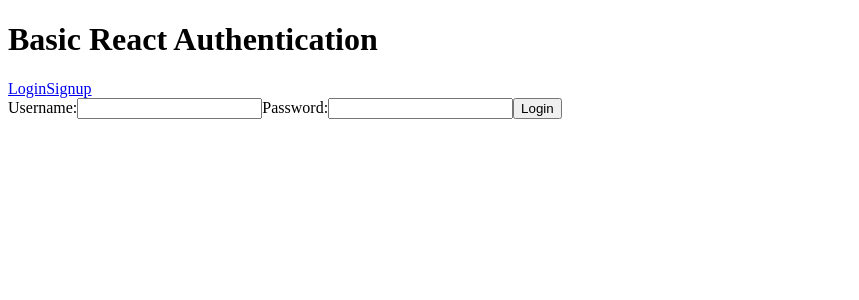
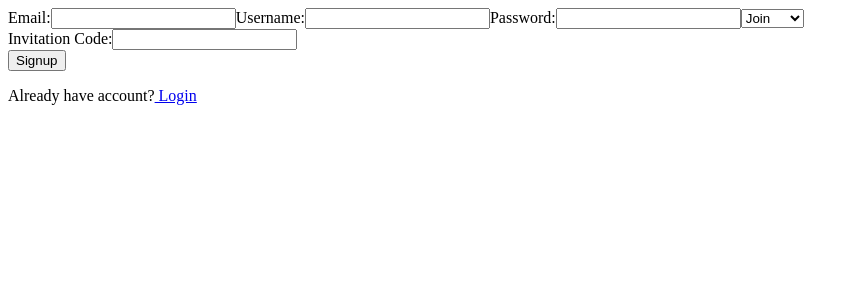
Before and after one commit to mucklaa/roomies-frontend, a React (Create React App) app: page /signup in a window 1280 px wide. Shown: the top 300 px of the page, without its empty margins (0-859 px from the left). Built offline with nearby package versions, Linux system fonts and the light colour scheme; no server answers.

Commit message:
profile page data

```diff
--- a/package.json
+++ b/package.json
@@ -6,6 +6,8 @@
     "axios": "^0.18.0",
     "react": "^16.5.2",
     "react-dom": "^16.5.2",
+    "react-facebook-login": "^4.1.1",
+    "react-google-login": "^5.0.4",
     "react-router-dom": "^4.3.1",
     "react-scripts": "^2.1.8"
   },
--- a/src/App.js
+++ b/src/App.js
@@ -2,7 +2,6 @@
 import { Switch } from "react-router-dom";
 
 import Navbar from "./components/Navbar";
-import Private from "./pages/Private";
 import Profile from "./pages/Profile"
 import Signup from "./pages/Signup";
 import Login from "./pages/Login";
@@ -10,10 +9,6 @@
 import Shopping from "./pages/Shopping";
 import Chat from "./pages/Chat";
 import Bill from "./pages/Bill";
-
-
-
-
 
 import PrivateRoute from "./components/PrivateRoute";
 import AnonRoute from "./components/AnonRoute";
@@ -24,18 +19,16 @@
     return (
       <AuthProvider>
         <div className="container">
-          <h1>Basic React Authentication</h1>
           <Navbar />
           <Switch>
-            <AnonRoute path="/" component={Login} />
-            <AnonRoute path="/signup" component={Signup} />
-            <AnonRoute path="/login" component={Login} />
-            <AnonRoute exact path="/private" component={Private} />
-            <AnonRoute exact path="/profile" component={Profile} />
-            <AnonRoute exact path="/to-do" component={ToDo} />
-            <AnonRoute exact path="/shopping" component={Shopping} />
-            <AnonRoute exact path="/chat" component={Chat} />
-            <AnonRoute exact path="/bills" component={Bill} />
+            <AnonRoute exact path="/" component={Login} />
+            <AnonRoute exact path="/signup" component={Signup} />
+            <AnonRoute exact path="/login" component={Login} />
+            <PrivateRoute exact path="/profile" component={Profile} />
+            <PrivateRoute exact path="/to-do" component={ToDo} />
+            <PrivateRoute exact path="/shopping" component={Shopping} />
+            <PrivateRoute exact path="/chat" component={Chat} />
+            <PrivateRoute exact path="/bills" component={Bill} />
           </Switch>
         </div>
       </AuthProvider>
--- a/src/components/Navbar.js
+++ b/src/components/Navbar.js
@@ -1,5 +1,4 @@
 import React, { Component } from "react";
-import { Link } from "react-router-dom";
 import { withAuth } from "../lib/AuthProvider";
 class Navbar extends Component {
   render() {
@@ -11,12 +10,8 @@
             <p>username: {user.username}</p>
             <button onClick={logout}>Logout</button>
           </>
-        ) : (
-          <>
-            <Link to="/login">Login</Link>
-            <Link to="/signup">Signup</Link>
-          </>
-        )}
+        ) : null
+        }
       </div>
     );
   }
--- a/src/lib/AuthProvider.js
+++ b/src/lib/AuthProvider.js
@@ -54,9 +54,9 @@
   }
 
   signup = user => {
-    const { username, password } = user;
+    const { email, username, password, isAdmin, flatAttribute } = user;
     auth
-      .signup({ username, password })
+      .signup({ email, username, password, isAdmin, flatAttribute })
       .then(user => {
         this.setState({
           isLoggedin: true,
--- a/src/lib/auth-service.js
+++ b/src/lib/auth-service.js
@@ -9,9 +9,10 @@
   }
 
   signup(user) {
-    const { username, password } = user;
+    const { email, username, password, isAdmin, flatAttribute } = user;
+    console.log(user)
     return this.auth
-      .post("/auth/signup", { username, password })
+      .post("/auth/signup", { email, username, password, isAdmin, flatAttribute })
       .then(({ data }) => data);
   }
 
--- /dev/null
+++ b/src/lib/profile-services.js
@@ -0,0 +1,23 @@
+import axios from "axios";
+
+class ProfileAuth {
+  constructor() {
+    this.profile = axios.create({
+      baseURL: "http://localhost:5000/user/profile",
+      withCredentials: true
+    });
+  }
+
+
+  getFlat(user){
+    //console.log(user)
+    return this.profile
+      .get(`/${user}`)
+        .then((apiResponse) => apiResponse)
+  }
+}
+
+
+const profileAuth = new ProfileAuth();
+
+export default profileAuth;
--- a/src/pages/Login.js
+++ b/src/pages/Login.js
@@ -1,5 +1,20 @@
 import React, { Component } from "react";
 import { withAuth } from "../lib/AuthProvider";
+import { Link } from "react-router-dom";
+// import ReactDOM from 'react-dom';
+// import GoogleLogin from 'react-google-login';
+// import FacebookLogin from 'react-facebook-login';
+
+
+
+
+// const responseGoogle = (response) => {
+//   console.log(response);
+// }
+
+// const responseFacebook = (response) => {
+//   console.log(response);
+// }
 
 class Login extends Component {
   state = {
@@ -21,6 +36,9 @@
   render() {
     const { username, password } = this.state;
     return (
+      <div>
+      <img src="/logo4png Kopie.png" alt=""/>
+      <h1>Login</h1>
       <form onSubmit={this.handleFormSubmit}>
         <label>Username:</label>
         <input
@@ -38,6 +56,26 @@
         />
         <input type="submit" value="Login" />
       </form>
+
+      {/* <GoogleLogin
+        clientId="658977310896-knrl3gka66fldh83dao2rhgbblmd4un9.apps.googleusercontent.com"
+        buttonText="Login"
+        onSuccess={responseGoogle}
+        onFailure={responseGoogle}
+        cookiePolicy={'single_host_origin'}
+      />
+
+      <FacebookLogin
+        appId="1088597931155576"
+        autoLoad={true}
+        fields="name,email,picture"
+        onClick={componentClicked}
+        callback={responseFacebook}
+      /> */}
+
+      <p>Don't have an account?</p>
+      <Link to="/signup">Sign Up</Link>
+      </div>
     );
   }
 }
--- a/src/pages/Profile.js
+++ b/src/pages/Profile.js
@@ -1,16 +1,64 @@
 import React, { Component } from "react";
 import { withAuth } from "../lib/AuthProvider";
-import NavbarFooter from "./../components/NavbarFooter"
+import NavbarFooter from "./../components/NavbarFooter";
+import profileAuth from "./../lib/profile-services";
+
 
 class Profile extends Component {
+  state = {
+    flat: {},
+    users: []
+  };
+
+
+  // getFlat = () => {
+  //   axios.get(`http://localhost:5000/user/profile/${this.props.user.flat}`)
+  //     .then((apiResponse) => {
+  //       console.log(this.props.user)
+  //       console.log(apiResponse.data)
+  //       this.setState({
+  //         flat: apiResponse.data,
+  //         users: apiResponse.data.users
+  //       })
+  //   })
+  // }
+
+  componentDidMount() {
+    profileAuth.getFlat(this.props.user.flat)
+      .then((apiResponse) => this.setState({
+        flat: apiResponse.data,
+        users: apiResponse.data.users
+      }))
+  }
+
   render() {
+    const { flat, users } = this.state;
     return (
       <div>
         <h1>Profile</h1>
-        {/* <img src={this.props.user.image} alt=""/>
+
+        <img src={this.props.user.image} width="100px" alt=""/>
         <p>{this.props.user.username}</p>
         <p>{this.props.user.email}</p>
-        <p>{this.props.user.phone}</p> */}
+        <p>{this.props.user.phone}</p>
+        {
+          this.props.user.isAdmin ? <h3>Invitation Code: {flat.flatCode}</h3> : null
+        }
+
+        <h3>Your Flat</h3>
+        {
+          users.map((element, index) => {
+            console.log(element)
+            return (
+              <div key={index}>
+                <img src={element.image} width="100px" alt=""/>
+                <p>Username: {element.username}</p>
+                <p>PhoneNumber: {element.phoneNumber}</p>
+              </div>
+              )
+          })
+        }
+
         <NavbarFooter />
       </div>
 
--- a/src/pages/Signup.js
+++ b/src/pages/Signup.js
@@ -3,14 +3,18 @@
 import { withAuth } from "../lib/AuthProvider";
 class Signup extends Component {
   state = {
+    email: "",
     username: "",
-    password: ""
+    password: "",
+    isAdmin: false,
+    flatAttribute: ""
+
   };
 
   handleFormSubmit = event => {
     event.preventDefault();
-    const { username, password } = this.state;
-    this.props.signup({ username, password });
+    const { email, username, password, isAdmin, flatAttribute } = this.state;
+    this.props.signup({ email, username, password, isAdmin, flatAttribute });
   };
 
   handleChange = event => {
@@ -18,11 +22,27 @@
     this.setState({ [name]: value });
   };
 
+  handleSelect = event => {
+    event.preventDefault();
+    const { name, value } = event.target;
+    this.setState({[name]: value}, () => {
+
+      console.log(this.state.isAdmin)
+    })
+  }
+
   render() {
-    const { username, password } = this.state;
+    const { username, password, email, flatAttribute} = this.state;
     return (
       <div>
         <form onSubmit={this.handleFormSubmit}>
+          <label>Email:</label>
+            <input
+              type="email"
+              name="email"
+              value={email}
+              onChange={this.handleChange}
+            />
           <label>Username:</label>
           <input
             type="text"
@@ -37,6 +57,34 @@
             value={password}
             onChange={this.handleChange}
           />
+          <select name="isAdmin" onChange={this.handleSelect}>
+            <option value={false}>Join</option>
+            <option value={true}>Create</option>
+          </select>
+
+          { this.state.isAdmin ?
+          <div>
+           <label>Flatname:</label>
+          <input
+            type="text"
+            name="flatAttribute"
+            value={flatAttribute}
+            onChange={this.handleChange}
+          />
+          </div>
+            :
+          <div>
+           <label>Invitation Code:</label>
+          <input
+            type="text"
+            name="flatAttribute"
+            value={flatAttribute}
+            onChange={this.handleChange}
+          />
+          </div>
+
+            }
+
           <input type="submit" value="Signup" />
         </form>
         <p>
```
Also changed, not shown: public/logo4png Kopie.png (added), 1 other file (tests, documents, lock files or other folders).
